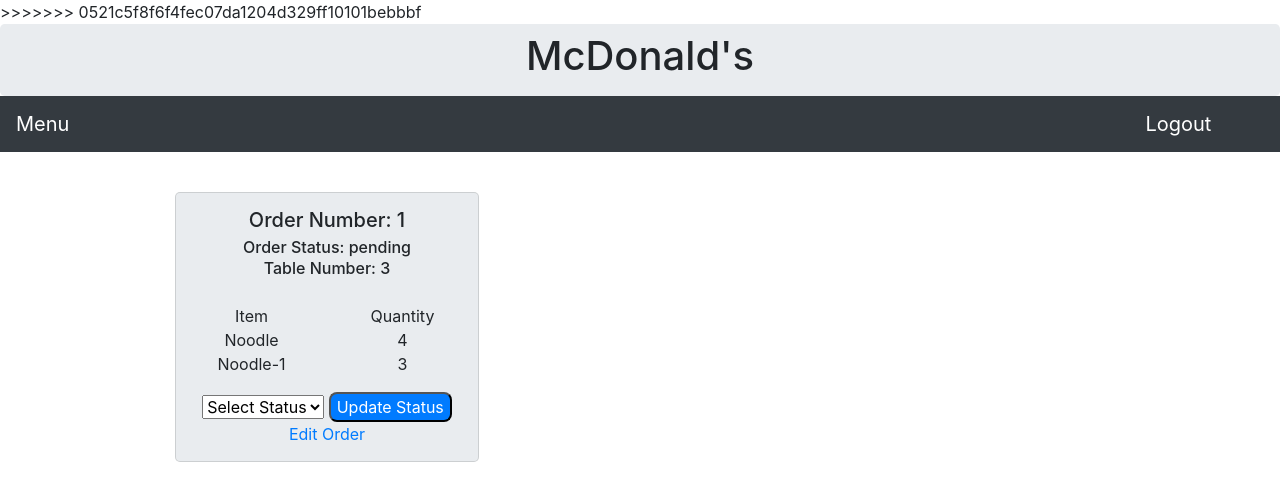
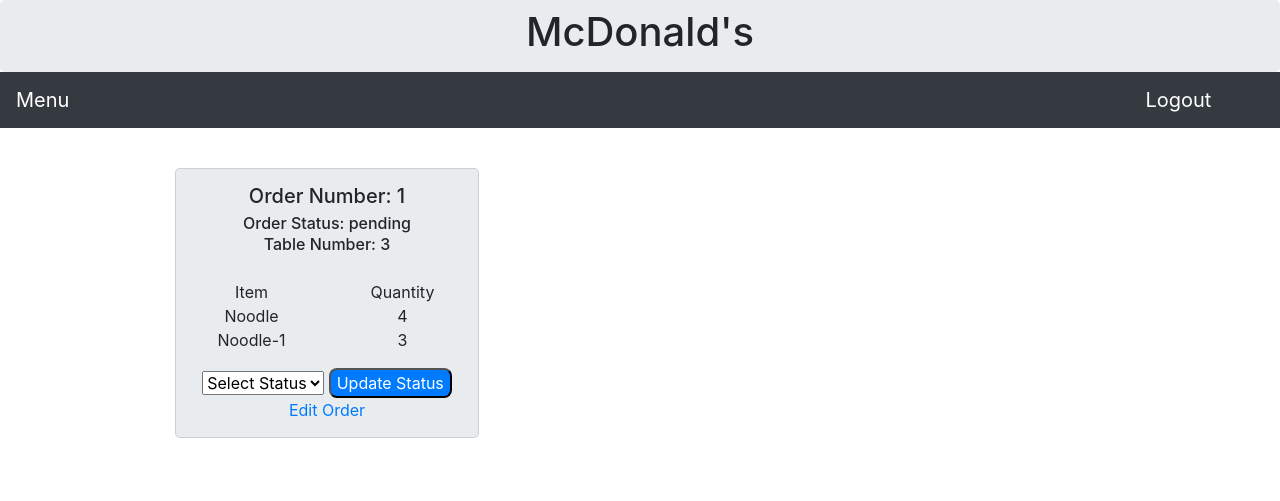
Before and after one commit to oohasri/Hyper_Menu, a Django app: template apps/order/templates/order/active_orders.html in a window 1280 px wide. Shown: the top 501 px of the page. Run offline with Django 3.2, Linux system fonts and the light colour scheme; the template is opened without the code that fills it: values that come from a table or form of the project are taken from there, others are empty; data comes from the database, SQL or seed files in the repository; parts of the project's set-up code (start-up, migrations or seed data) failed here and were passed over; some libraries are stand-ins or nearby versions.

Commit message:
extra line

```diff
--- a/apps/order/templates/order/active_orders.html
+++ b/apps/order/templates/order/active_orders.html
@@ -40,7 +40,6 @@
 </style>
 
 
->>>>>>> 0521c5f8f6f4fec07da1204d329ff10101bebbbf
 </head>
 
 <body>
```
